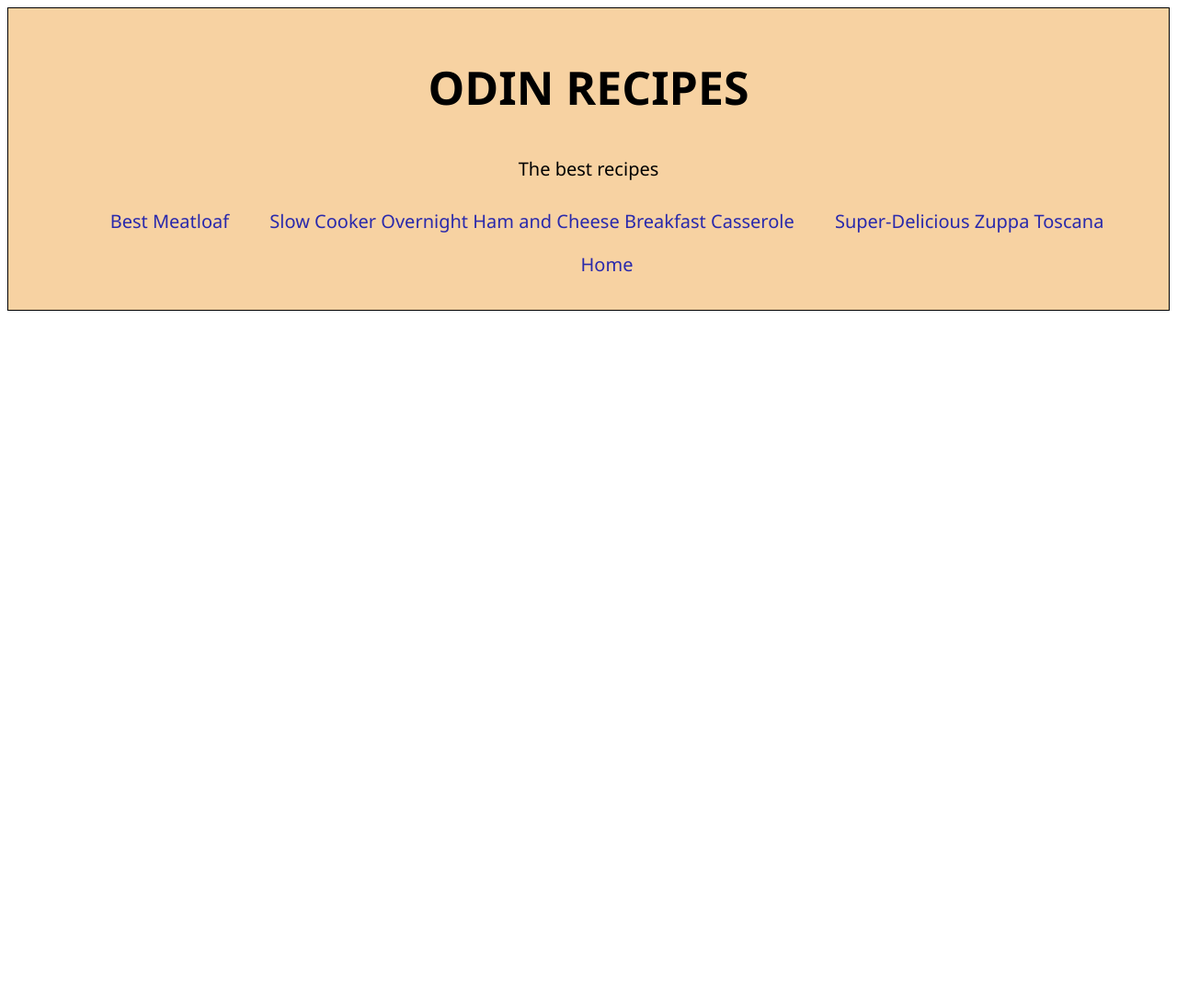
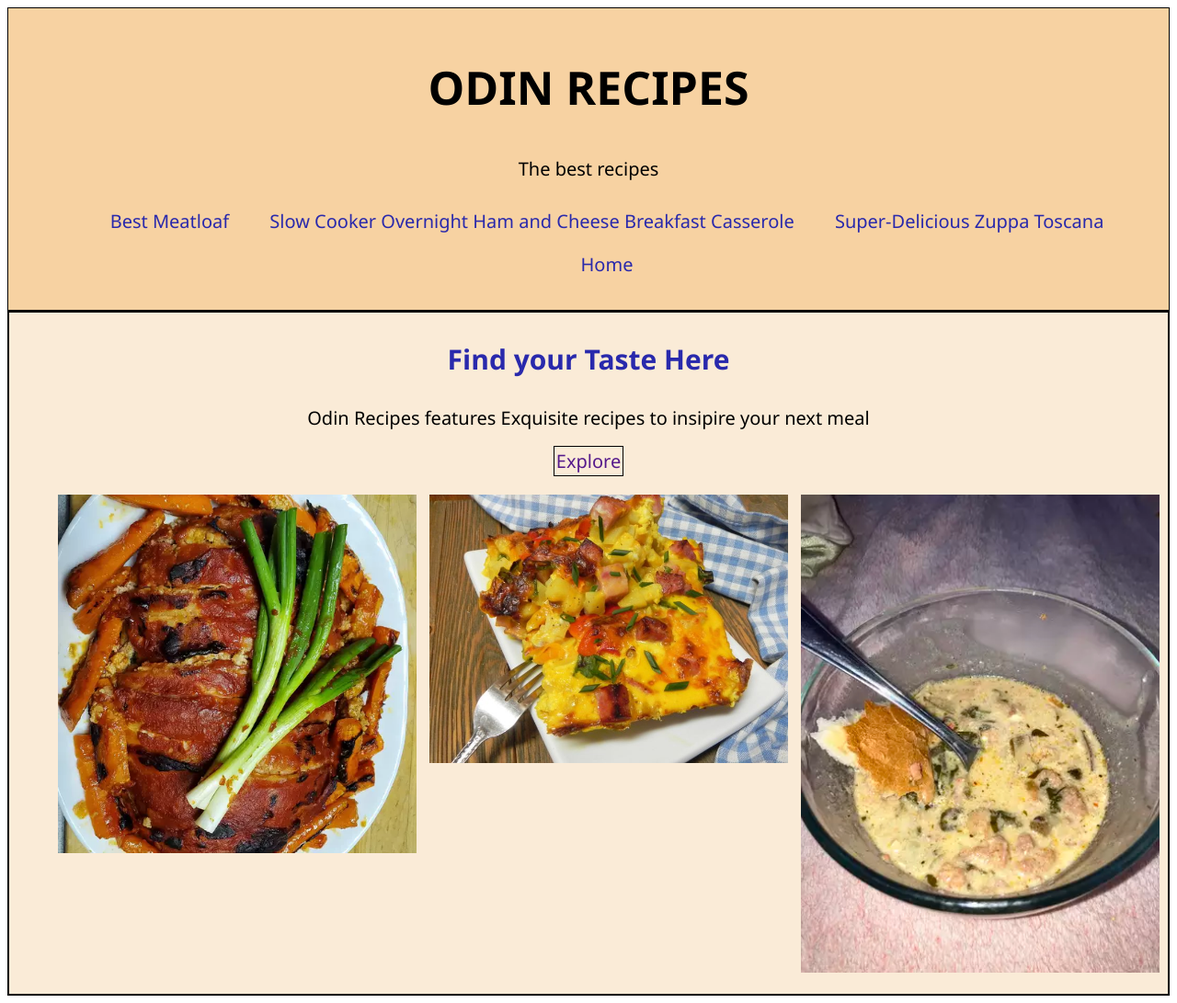
Before and after one commit to KINGI791/Odin-recipes, a plain HTML site: page index.html in a window 1280 px wide. Shown: the whole page at 92% size. Before the commit the page ends 800 px from the top, so only its background shows below. Drawn offline with Linux system fonts and the light colour scheme.

Commit message:
Style Home Page Added a new section and div in home page to show pictures and introduction message

```diff
--- a/index.html
+++ b/index.html
@@ -24,5 +24,26 @@
         <li><a href="index.html">Home</a></li>
       </ul>
     </section>
+    <!--recipe page-->
+    <section class="recipe home">
+      <div class="intro">
+        <h3>Find your Taste Here</h3>
+        <p>
+          Odin Recipes features Exquisite recipes to insipire your next meal
+        </p>
+        <a href="">Explore</a>
+      </div>
+      <div class="recipe-img">
+        <img src="images/meatloaf.webp" alt="meatloaf" />
+      </div>
+
+      <div class="recipe-img">
+        <img src="images/caserole.jpg" alt="caserole" />
+      </div>
+
+      <div class="recipe-img">
+        <img src="images/tuscana.webp" alt="Tuscana" />
+      </div>
+    </section>
   </body>
 </html>
--- a/style.css
+++ b/style.css
@@ -35,6 +35,9 @@ h4 {
   background-color: antiquewhite;
   border: 2px solid black;
 }
+.recipe.home {
+  height: auto;
+}
 .description {
   display: inline-block;
   width: 800px;
@@ -48,6 +51,11 @@ img {
   width: 400px;
   height: auto;
 }
+.pic img {
+  width: 300px;
+  height: auto;
+}
+
 .description h2 {
   margin-top: 0px;
   margin-bottom: 0;
@@ -87,3 +95,24 @@ img {
   margin-top: 35px;
   margin-left: 20px;
 }
+.recipe-img {
+  display: inline-block;
+  width: 400px;
+  padding: 10px 40px;
+}
+.recipe-img img {
+  margin: 8px 8px;
+  padding: 5px;
+}
+.intro {
+  text-align: center;
+}
+.intro p {
+  font-size: 20px;
+}
+.intro a {
+  border: 1px solid black;
+  padding: 2px;
+  text-decoration: none;
+  font-size: 20px;
+}
```
Also changed, not shown: recipes/Caserole.html (+11 -8 lines), recipes/Tuscana.html (+23 -8 lines).
